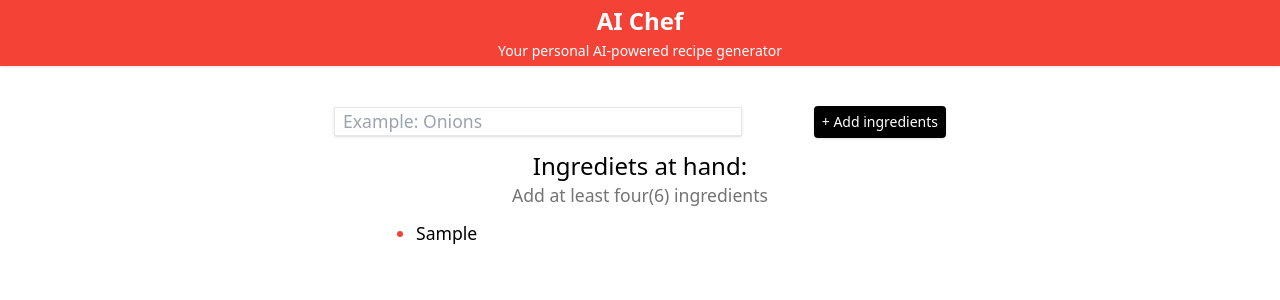
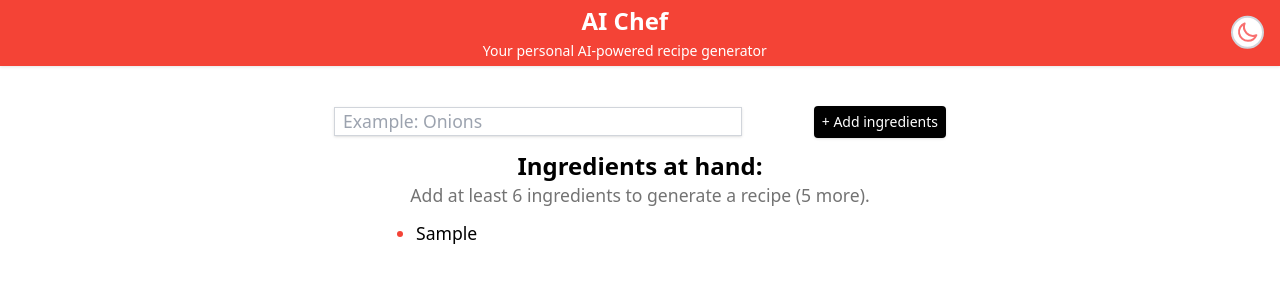
Before and after one commit to Emediong-Jonah03/AI-Chef, a React (Vite) app: page / in a window 1280 px wide. Both pictures are taken after typing "Sample" into the empty fields and a click on the button "+ Add ingredients". Shown: the top 300 px of the page. Built offline with nearby package versions, Linux system fonts and the light colour scheme.

Commit message:
Refactor header padding, fix ingredient list naming, and enhance error handling in form component

```diff
--- a/src/ai.jsx
+++ b/src/ai.jsx
@@ -1,6 +1,6 @@
 import { useEffect } from "react";
 
-function AIResponse({ ingredients, onRecipeGenerated }) {
+function AIResponse({ ingredients, onRecipeGenerated, onError }) {
     async function query(data, signal) {
         const response = await fetch(
             "https://router.huggingface.co/v1/chat/completions",
@@ -59,7 +59,7 @@ function AIResponse({ ingredients, onRecipeGenerated }) {
             });
 
         return () => controller.abort();
-    }, [ingredients, onRecipeGenerated]);
+    }, [ingredients, onRecipeGenerated, onError]);
 
     return null;
 }
--- a/src/components/LoadingSpinner.jsx
+++ b/src/components/LoadingSpinner.jsx
@@ -1,8 +1,10 @@
- function LoadingSpinner() {
-    return (
-        <div className="flex items-center justify-center p-8">
-            <div className="animate-spin rounded-full h-12 w-12 border-b-2 border-[#F44336]"></div>
-            <p className="ml-3 text-gray-600 dark:text-gray-400">Please wait  creating your recipe...</p>
-        </div>
-    )
-} export default LoadingSpinner;
+function LoadingSpinner() {
+  return (
+    <div className="flex items-center justify-center p-8">
+      <div className="animate-spin rounded-full h-12 w-12 border-b-2 border-[#F44336]" />
+      <p className="ml-3 text-gray-600 dark:text-gray-400">Please wait, creating your recipe…</p>
+    </div>
+  );
+}
+
+export default LoadingSpinner;
--- a/src/components/form.jsx
+++ b/src/components/form.jsx
@@ -1,6 +1,6 @@
 import React from "react";
 import Recipe from "./recipe";
-import IngredietsList from "./ingredientList";
+import IngredientsList from "./ingredientList";
 import AIResponse from "../ai";
 import LoadingSpinner from "./LoadingSpinner";
 import { useTheme } from "./ThemeProvider.jsx";
@@ -12,6 +12,7 @@ function Form() {
   const [recipeShown, setRecipeShown] = React.useState(false);
   const [recipe, setRecipe] = React.useState("");
   const [isLoading, setIsLoading] = React.useState(false);
+  const [error, setError] = React.useState(null);
 
   const recipeSection = React.useRef(null);
 
@@ -19,6 +20,13 @@ function Form() {
     setRecipe(generatedRecipe);
     setRecipeShown(true);
     setIsLoading(false);
+    setError(null);
+  }
+
+  function handleRecipeError(message) {
+    setError(message);
+    setIsLoading(false);
+    setIsGeneratingRecipe(false);
   }
 
   const [isGeneratingRecipe, setIsGeneratingRecipe] = React.useState(false);
@@ -27,6 +35,7 @@ function Form() {
     setRecipeShown(true);
     setIsGeneratingRecipe(true);
     setIsLoading(true);
+    setError(null);
   }
 
   const ingredientItemList = ingredient.map((item) => (
@@ -69,7 +78,7 @@ function Form() {
             <input
               type="text"
               placeholder="Example: Onions"
-              className="border border-gray-30 text-[1.8rem] sm:text-[1.1rem] placeholder:text-[1.2rem] placeholder:sm:text-[1.1rem] placeholder:dark:text-gray-400 px-2 w-8/12 shadow"
+              className="border border-gray-300 text-[1.8rem] sm:text-[1.1rem] placeholder:text-[1.2rem] placeholder:sm:text-[1.1rem] placeholder:dark:text-gray-400 px-2 w-8/12 shadow"
               aria-label="Add ingredient"
               name="ingredient"
               style={{
@@ -83,36 +92,53 @@ function Form() {
               + Add ingredients
             </button>
           </div>
+          {ingredientItemList.length === 0 && (
+            <p className="text-neutral-500 dark:text-gray-400 text-center mt-4">
+              Add ingredients above to get started.
+            </p>
+          )}
+
           {ingredientItemList.length > 0 && (
             <div>
-              <h3 className="text-2xl text-bold text-center dark:text-gray-200">
-                Ingrediets at hand:
+              <h3 className="text-2xl font-bold text-center dark:text-gray-200">
+                Ingredients at hand:
               </h3>
               {ingredientItemList.length < 6 && (
                 <p className="text-neutral-500 dark:text-gray-400 text-left">
-                  Add at least four(6) ingredients
+                  Add at least 6 ingredients to generate a recipe ({6 - ingredientItemList.length} more).
                 </p>
               )}
             </div>
           )}
 
-          <ul className="w-full max-w-md text-[1.2rem] sm:text-[1.1rem] mb-5 list-disc marker:text-[#F44336] dark:text-gray-200">
-            {ingredientItemList}
-          </ul>
+          {ingredientItemList.length > 0 && (
+            <ul className="w-full max-w-md text-[1.2rem] sm:text-[1.1rem] mb-5 list-disc marker:text-[#F44336] dark:text-gray-200">
+              {ingredientItemList}
+            </ul>
+          )}
+
+          {error && (
+            <div
+              className="w-full max-w-md mb-4 p-4 rounded-lg bg-red-50 dark:bg-red-900/20 border border-red-200 dark:border-red-800 text-red-700 dark:text-red-300"
+              role="alert"
+            >
+              {error}
+            </div>
+          )}
 
           {ingredientItemList.length > 5 && (
-            <IngredietsList showRecipe={toggleShowRecipe} ref={recipeSection} />
+            <IngredientsList showRecipe={toggleShowRecipe} ref={recipeSection} />
           )}
           {isLoading && <LoadingSpinner />}
           {recipeShown && !isLoading && <Recipe recipe={recipe} />}
-          {recipeShown && <Recipe recipe={recipe} />}
           {isGeneratingRecipe && (
             <AIResponse
               ingredients={ingredient.map((item) => item.text)}
-              onRecipeGenerated={(generatedRecipe) => {
-                handleRecipeGenerated(generatedRecipe);
+              onRecipeGenerated={(r) => {
+                handleRecipeGenerated(r);
                 setIsGeneratingRecipe(false);
               }}
+              onError={handleRecipeError}
             />
           )}
         </div>
--- a/src/components/header.jsx
+++ b/src/components/header.jsx
@@ -8,7 +8,7 @@ function Header() {
    <header style={{
       backgroundColor: darkMode ? '#000000' : '#F44336',
       color: 'white',
-      padding: '0.3rem 0.6rem',
+      padding: '0.3rem 2.5rem 0.3rem 0.6rem',
       boxShadow: '0 1px 3px 0 rgba(0, 0, 0, 0.1)',
       position: 'relative',
       transition: 'background-color 0.3s'
@@ -19,9 +19,9 @@ function Header() {
       <p className="text-center text-sm mt-1" style={{
         color: darkMode ? '#F44336' : 'white'
       }}>Your personal AI-powered recipe generator</p>
-     {/* <div className="absolute right-4 top-4">
+      <div className="absolute right-4 top-1/2 -translate-y-1/2">
         <ThemeToggle />
-      </div>*/}
+      </div>
     </header>
   );
 }export default Header;
--- a/src/components/ingredientList.jsx
+++ b/src/components/ingredientList.jsx
@@ -1,6 +1,6 @@
 import React from "react";
 
-const IngredietsList = React.forwardRef(function IngredietsList({ showRecipe }, ref) {
+const IngredientsList = React.forwardRef(function IngredientsList({ showRecipe }, ref) {
   return (
     <section>
       <div className="flex justify-between items-center bg-gray-200 dark:bg-green-700 rounded py-4 px-4 w-[97%] flex-wrap">
@@ -22,4 +22,4 @@ const IngredietsList = React.forwardRef(function IngredietsList({ showRecipe },
   );
 });
 
-export default IngredietsList;
+export default IngredientsList;
--- a/src/components/recipe.jsx
+++ b/src/components/recipe.jsx
@@ -1,24 +1,13 @@
 import ReactMarkdown from 'react-markdown'
 
 
-function Recipe({recipe}) {
-    if (!recipe) return null
+function Recipe({ recipe }) {
+  if (!recipe) return null;
 
-    // Format the recipe text with markdown
-    const formattedRecipe = `
-# ${recipe.title}
-
-## Ingredients
-${recipe.ingredients}
-
-## Instructions
-${recipe.steps}
-    `
-
-    return (
-        <div className="mt-5 p-6 bg-white dark:bg-gray-800 rounded-lg shadow-md prose prose-slate dark:prose-invert max-w-none">
-            <ReactMarkdown>{recipe}</ReactMarkdown>
-        </div>
-    )
+  return (
+    <div className="mt-5 p-6 bg-white dark:bg-gray-800 rounded-lg shadow-md prose prose-slate dark:prose-invert max-w-none">
+      <ReactMarkdown>{recipe}</ReactMarkdown>
+    </div>
+  );
 }
 export default Recipe;
```
